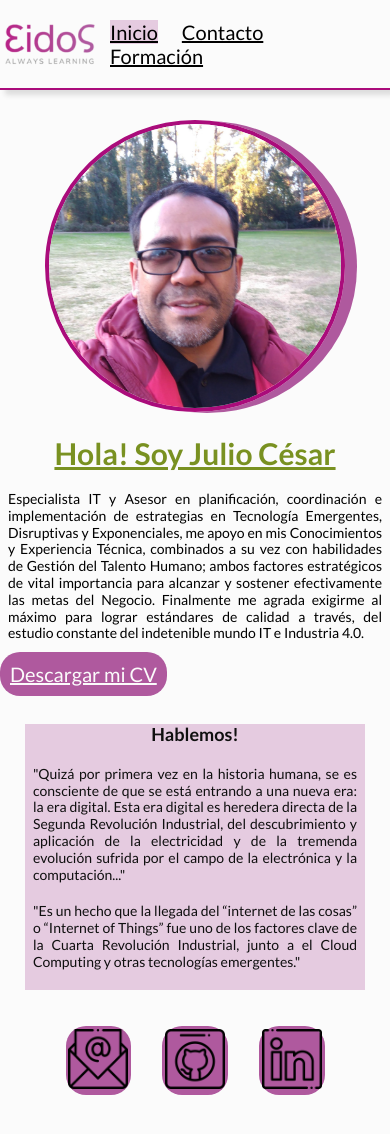
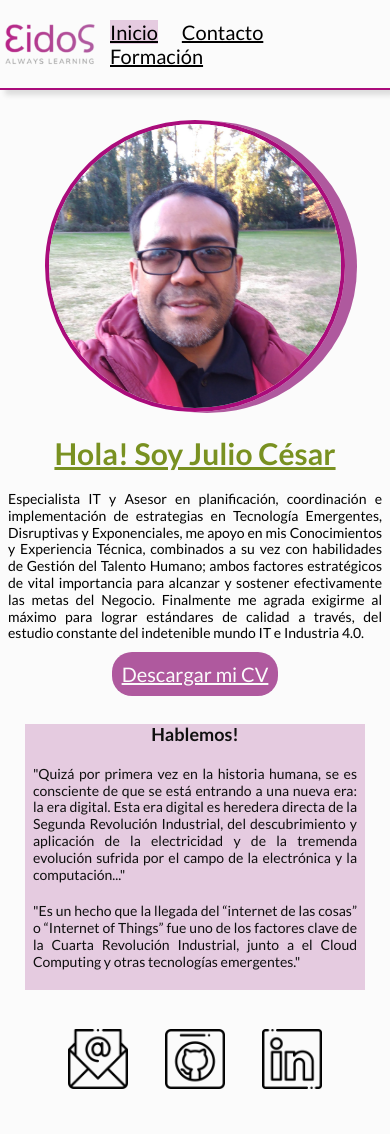
Before and after one commit to cega10/proyecto-2-cod-latam, a plain HTML site: page index.html in a window 390 px wide. Shown: the top 1134 px of the page. Drawn offline with Linux system fonts and the light colour scheme.

Commit message:
fondo de iconos - centrado de seccion inicio en mobile

```diff
--- a/css/styles.css
+++ b/css/styles.css
@@ -74,6 +74,13 @@ header {
         min-height: 50vh;
 
     }
+
+    .menudos {
+
+        text-align: center;
+
+
+        }
 
     #titulo1 {
         font-size: 30px;
@@ -188,6 +195,9 @@ li.menu-item:hover {
     flex-direction: row;
     justify-content: space-between;
     align-items: center;
+    margin-right: 4%;
+    margin-left: 4%;
+
 
 }
 
@@ -196,7 +206,6 @@ li.menu-item:hover {
     margin-top: 8%;
     margin-bottom: 14%;
     display: inline;
-    background-color: #af599e;
     padding: 1%;
     border-radius: 20px;
 
@@ -235,12 +244,6 @@ ul li {
 h1 {
     font-size: 36px;
     margin-top: 20px;
-}
-
-.menudos {
-    display:flex
-    flex-direction: column;
-    .alinear-menu
 }
 
 #descarga {
```
